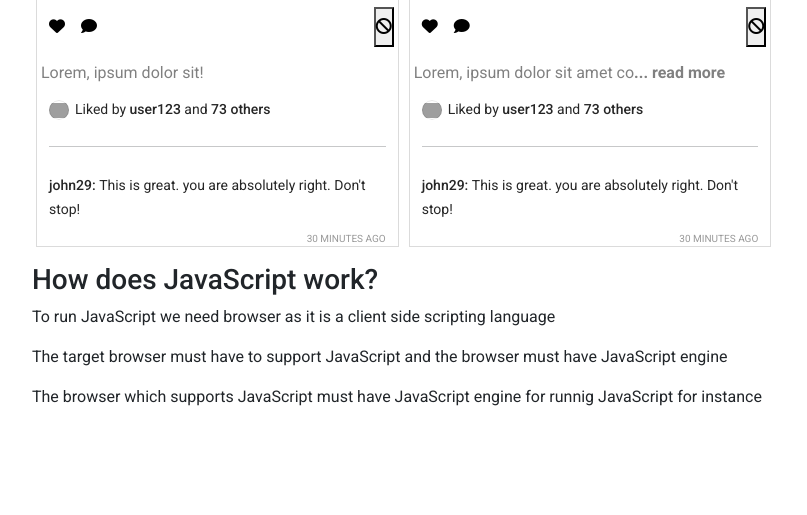
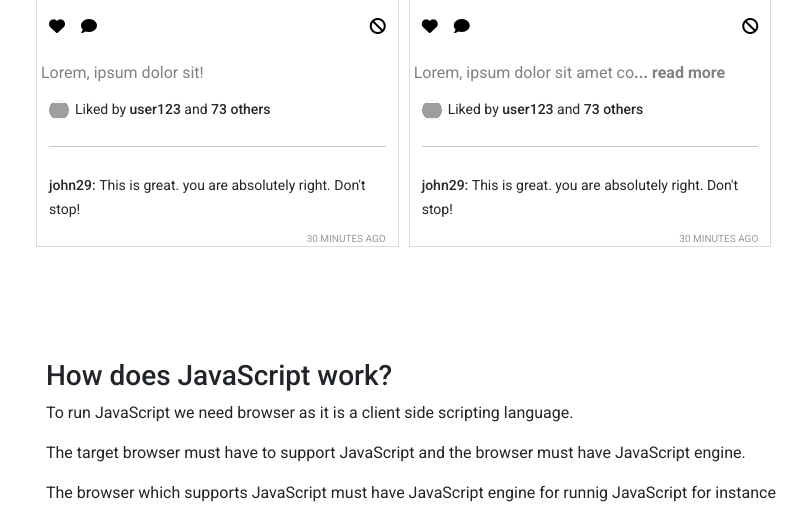
Before and after one commit to Ahsan-Gazi/insta-shohor, a plain HTML site: page index.html in a window 1280 px wide. Shown: the part 1285-1800 px from the top of the page, without its empty margins (50-857 px from the left). Before the commit the page ends 1710 px from the top, so only its background shows below. Drawn offline with nearby package versions, Linux system fonts and the light colour scheme; grey boxes are pictures that could not be loaded.

Commit message:
Reported button design correction

```diff
--- a/index.html
+++ b/index.html
@@ -77,11 +77,12 @@
                 <h1>Reported posts</h1>
             </div>
         </main>
-        <section class="container">
+        <section class="m-5 p-5">
             <h3>How does JavaScript work?</h3>
-            <P>To run JavaScript we need browser as it is a client side scripting language</P>
-            <p>The target browser must have to support JavaScript and the browser must have JavaScript engine</p>
-            <p>The browser which supports JavaScript must have JavaScript engine for runnig JavaScript for instance
+            <P>To run JavaScript we need browser as it is a client side scripting language.</P>
+            <p>The target browser must have to support JavaScript and the browser must have JavaScript engine.</p>
+            <p>The browser which supports JavaScript must have JavaScript engine for runnig
+                JavaScript for instance
 
             </p>
         </section>
--- a/js/app.js
+++ b/js/app.js
@@ -111,7 +111,7 @@ const createPost = (post) => {
 
                   <div class="post__indicators"></div>
 
-                  <button class="post__button--align-right" onclick="reportPost(${post.id})">
+                  <button class="post__button post__button--align-right" onclick="reportPost(${post.id})">
                   <i class="fa-solid fa-ban ${isReported(post.id) && "text-danger"}"></i>
 
                   </button>
@@ -172,6 +172,7 @@ const displayLikedPosts = () => {
 
 const displayReportedPosts = () => {
     const reportedPosts = getReportedPosts();
+    document.getElementById('reported').innerHTML='';
     // modified reportedPost instead of posts in forEach
 
     reportedPosts.forEach((post) => {
@@ -189,9 +190,9 @@ const loadPosts = async () =>{
 loadPosts();
 
 
-{/* <button class="post__button post__button--align-right" onclick="reportPost(${post.id})">
-<i class="fa-solid fa-ban">${isReported(post.id)}</i>
-</button> */}
+// { <button class="post__button post__button--align-right" onclick="reportPost(${post.id})">
+// <i class="fa-solid fa-ban">${isReported(post.id)}</i>
+// </button> }
 
 
 
```
